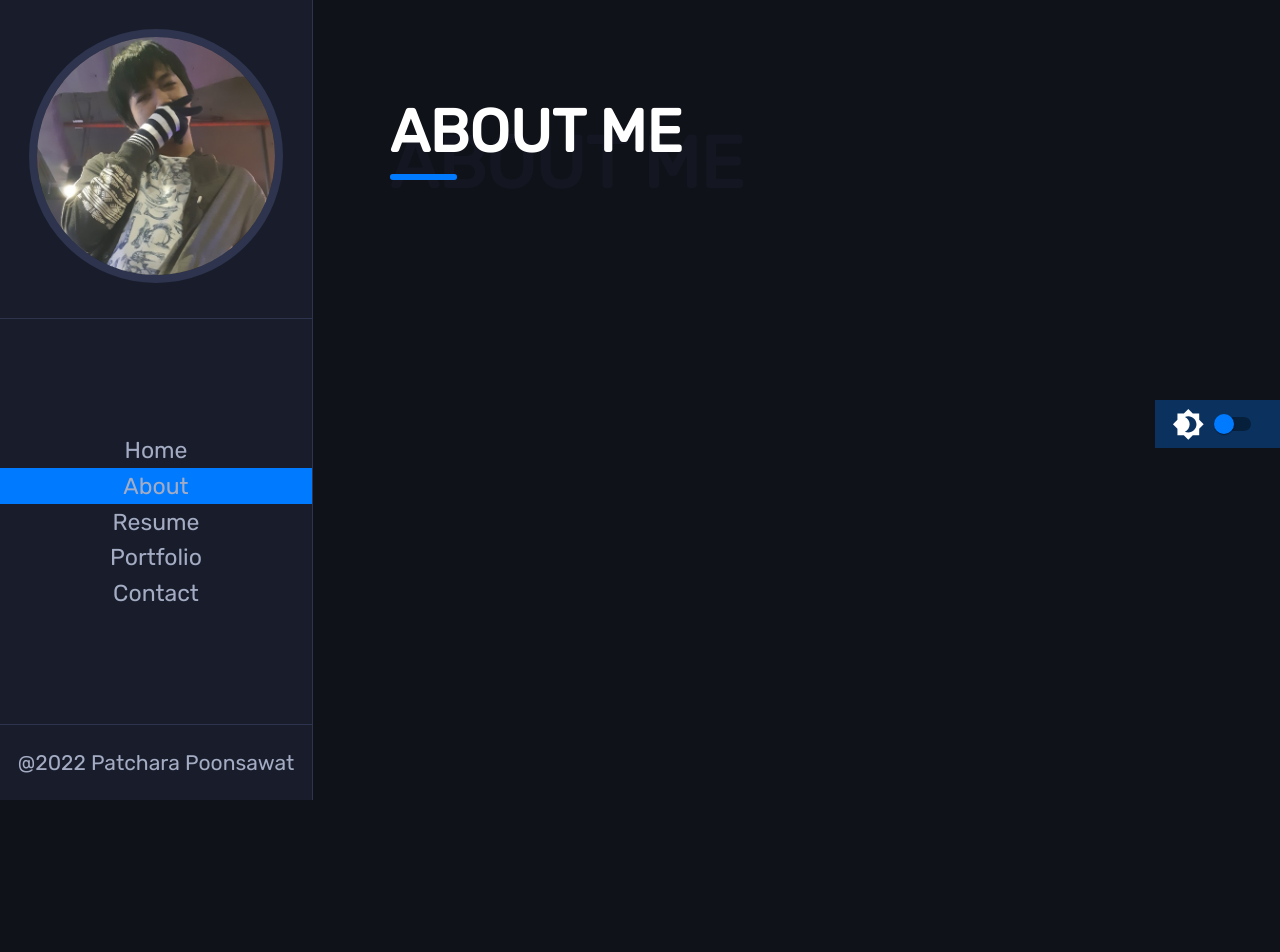
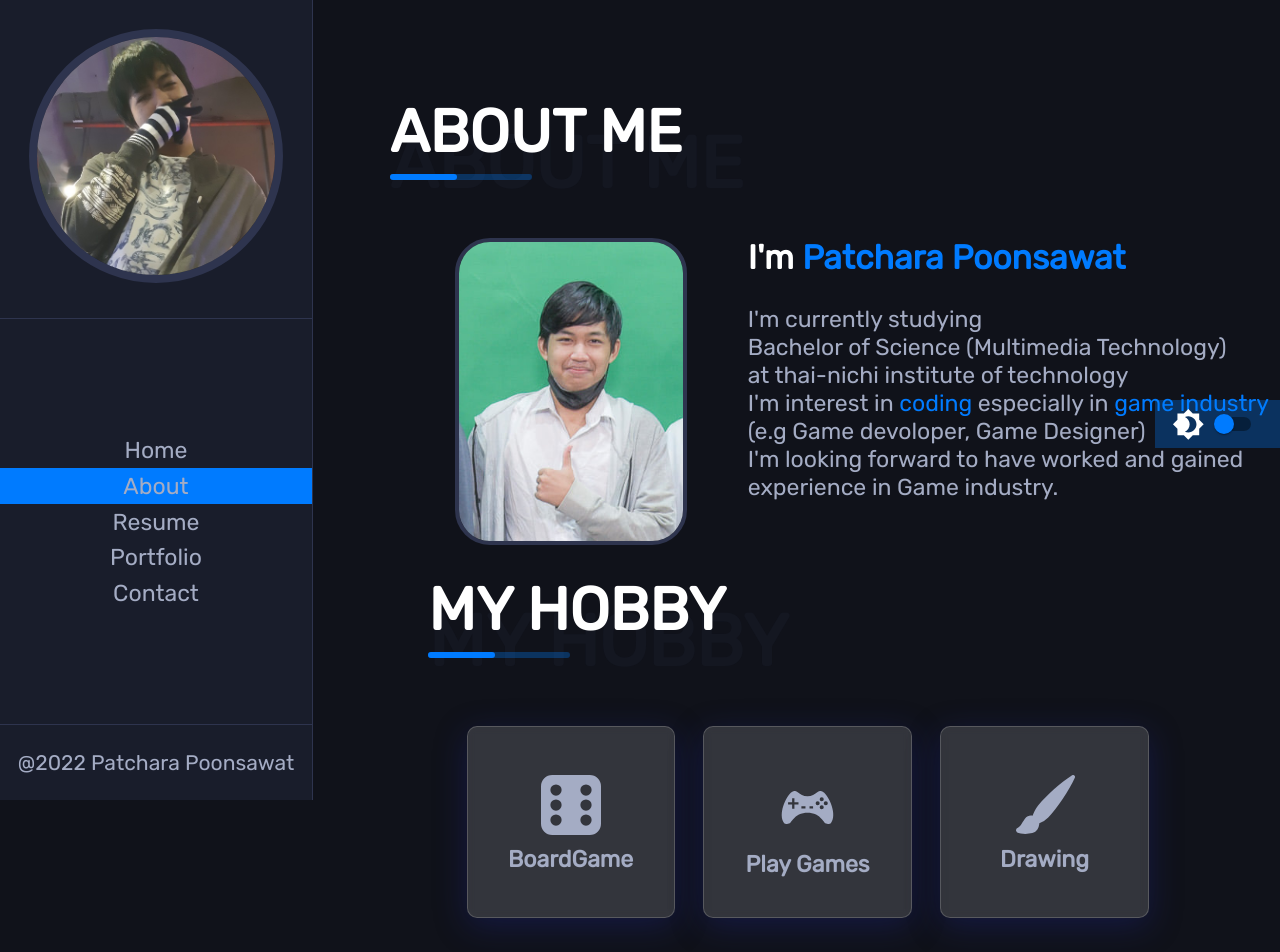
Before and after one commit to ittsty/ReactFinalProject, a React (Create React App) app: page /about in a window 1280 px wide. Shown: the top 952 px of the page. Before the commit the page ends 800 px from the top, so only its background shows below. Built offline with nearby package versions, Linux system fonts and the light colour scheme.

Commit message:
addAboutme_mid-warpup

```diff
--- a/src/App.js
+++ b/src/App.js
@@ -3,7 +3,6 @@ import styled from "styled-components"
 import {BrowserRouter as Router, Switch as Switching,Route} from "react-router-dom";
 import Switch from '@material-ui/core/Switch';
 import Brightness4Icon  from "@material-ui/icons/Brightness4";
-import { IconButton } from '@material-ui/core/';
 import { useState,useEffect} from "react";
 import HomePage from "./Pages/HomePage";
 import AboutPage from "./Pages/AboutPage";
--- a/src/Components/Title.js
+++ b/src/Components/Title.js
@@ -22,7 +22,7 @@ const TitleStyled = styled.div`
             content: "";
             position: absolute;
             bottom: 0;
-            width: 3.5rem;
+            width: 7.4rem;
             height: .33rem;
             background-color: var(--background-light-color-2);
             border-radius: 15px;
--- a/src/Pages/AboutPage.js
+++ b/src/Pages/AboutPage.js
@@ -1,14 +1,128 @@
-import React from 'react'
-import Title from '../Components/Title'
-import {MainLayout,InnerLayout} from '../styles/Layout'
+import React from "react";
+import Title from "../Components/Title";
+import { MainLayout, InnerLayout } from "../styles/Layout";
+import { BsFillDice6Fill, BsFillBrushFill } from "react-icons/bs";
+import { GiGamepad } from "react-icons/gi";
+import styled from "styled-components";
+import About from "../img/About.png";
+
 const AboutPage = () => {
   return (
-      <MainLayout>
+    <MainLayout>
+      <AboutStyle>
         <InnerLayout>
-          <Title title={'About me'} span={'About me'} />
+          <Title title={"About me"} span={"About me"} />
+          <div className="row">
+            <div className="Left">
+              <img src={About} alt=""></img>
+            </div>
+            <div className="Right">
+              <h1>
+                I'm <span>Patchara Poonsawat</span>
+              </h1>
+              <p>
+                I'm currently studying <br />
+                Bachelor of Science (Multimedia Technology) <br />
+                at thai-nichi institute of technology
+                <br />
+                I'm interest in <span>coding</span> especially in{" "}
+                <span>game industry</span> <br />
+                (e.g Game devoloper, Game Designer)
+                <br />
+                I'm looking forward to have worked and gained experience in Game
+                industry.
+              </p>
+            </div>
+          </div>
+          <AboutFreeTimeStyle>
+            <InnerLayout>
+              <div>
+                <Title title={"My Hobby"} span={"My Hobby"} />
+                <div className="row">
+                  <div className="column">
+                    <BsFillDice6Fill size={60} />
+                    <h3>BoardGame</h3>
+                  </div>
+                  <div className="column">
+                    <GiGamepad size={65} />
+                    <h3>Play Games</h3>
+                  </div>
+                  <div className="column">
+                    <BsFillBrushFill size={60} />
+                    <h3>Drawing</h3>
+                  </div>
+                </div>
+              </div>
+            </InnerLayout>
+          </AboutFreeTimeStyle>
         </InnerLayout>
-      </MainLayout>
-  )
-}
+      </AboutStyle>
+    </MainLayout>
+  );
+};
 
-export default AboutPage
+const AboutStyle = styled.section`
+  .row {
+    height: 18rem;
+    padding: 0.5rem;
+  }
+  .Left {
+    height: inherit;
+    float: left;
+    justify-content: center;
+    padding-top: 2.5rem;
+    margin-left: 1rem;
+    width: 35%;
+    text-align: center;
+    img {
+      max-height: 16rem;
+      border-radius: 35px;
+      border: 4px solid var(--border-color);
+    }
+  }
+  .Right {
+    height: inherit;
+    float: right;
+    justify-content: center;
+    padding-top: 2.5rem;
+    margin-left: 1rem;
+    width: 60%;
+    text-align: left;
+    h1 {
+      font-size: 1.75rem;
+      color: var(--white-color);
+      span {
+        font-size: 1.75rem;
+      }
+    }
+    p {
+      margin-top: 28px;
+    }
+  }
+`;
+const AboutFreeTimeStyle = styled.section`
+  .row {
+    height: 8rem;
+    padding: 0.5rem;
+    margin-top: 3rem;
+  }
+  .column {
+    height: 10rem;
+    float: left;
+    justify-content: center;
+    padding-top: 2.5rem;
+    margin-left: 1.5rem;
+    width: 25%;
+    text-align: center;
+    background: rgba(255, 255, 255, 0.15);
+    box-shadow: 0 8px 32px 0 rgba(31, 38, 135, 0.37);
+    backdrop-filter: blur(4px);
+    -webkit-backdrop-filter: blur(4px);
+    border-radius: 10px;
+    border: 1px solid rgba(255, 255, 255, 0.18);
+    h3 {
+      margin-top: 0.25rem;
+    }
+  }
+`;
+export default AboutPage;
--- a/src/Pages/HomePage.js
+++ b/src/Pages/HomePage.js
@@ -9,9 +9,7 @@ const HomePage = () => {
     <HomePageStyled>
       <div className='typography'>
         <h1>Hi I'm <span>Patchara Poonsawat</span></h1>
-        <p>Lorem Ipsum is simply dummy text of the printing and typesetting industry.
-          Lorem Ipsum has been the industry's standard dummy text ever since the 1500s,
-          when an unknown printer took a galley of type and scrambled it to make a type specimen book</p>
+        <p>WORK PLAY & LELAX</p>
         <div className='icons'>
           <div className='icon i-facebook'><Facebook/></div>
           <div className='icon i-github'><GitHub/></div>
--- a/src/Pages/ResumePage.js
+++ b/src/Pages/ResumePage.js
@@ -1,51 +1,68 @@
-import React from 'react'
-import Title from '../Components/Title'
-import {MainLayout,InnerLayout} from '../styles/Layout'
+import React from "react";
+import Title from "../Components/Title";
+import { MainLayout, InnerLayout } from "../styles/Layout";
 import styled from "styled-components";
-import ProgressBar from '../Components/ProgressBar'
-import SmallTitle from '../Components/SmallTitle';
-import ResumeItem from '../Components/Resume-item';
-import SchoolIcon from "@material-ui/icons/School"
+import { FaGamepad, FaPhotoVideo, FaPencilRuler } from "react-icons/fa";
+import ProgressBar from "../Components/ProgressBar";
+import SmallTitle from "../Components/SmallTitle";
+import ResumeItem from "../Components/Resume-item";
+import SchoolIcon from "@material-ui/icons/School";
 
 const ResumePage = () => {
-
-  const school = <SchoolIcon />
-
+  const school = <SchoolIcon />;
   return (
-
     <MainLayout>
       <InnerLayout>
-        {/* <Title title={"Resume"} span={"Resume"} /> */}
         <SkillsStyled>
           <Title title={"My Skills"} span={"my skills"} />
           <InnerLayout>
             <div className="skills">
-              <ProgressBar title={"HTML5"} width={"100%"} text={"70%"} />
-              <ProgressBar title={"CSS3"} width={"90%"} text={"90%"} />
-              <ProgressBar title={"JAVASCRIPT"} width={"85%"} text={"85%"} />
-              <ProgressBar title={"JAVA"} width={"60%"} text={"60%"} />
-              <ProgressBar title={"PYTHON"} width={"95%"} text={"95%"} />
-              <ProgressBar title={"React JS"} width={"75%"} text={"75%"} />
-              <ProgressBar title={"UNITY"} width={"75%"} text={"75%"} />
+              <ProgressBar
+                title={"HTML5"}
+                width={"60%"}
+                text={"Intermediate"}
+              />
+              <ProgressBar title={"JAVASCRIPT"} width={"25%"} text={"Basic"} />
+              <ProgressBar title={"CSS3"} width={"60%"} text={"Intermediate"} />
+              <ProgressBar title={"JAVA"} width={"20%"} text={"Basic"} />
+              <ProgressBar
+                title={"UNITY"}
+                width={"70%"}
+                text={"Intermediate"}
+              />
+              <ProgressBar title={"React JS"} width={"20%"} text={"Basic"} />
+            </div>
+          </InnerLayout>
+          <Title title={"Language Skill"} span={"Language Skill"} />
+          <InnerLayout>
+            <div className="l_skills">
+              <h4>Thai | Native</h4>
+              <ProgressBar title={""} width={"100%"} />
+              <h4>English | Toeic Score 640</h4>
+              <ProgressBar title={""} width={"64%"} />
+              <h4>Japanese | Beginner</h4>
+              <ProgressBar title={""} width={"30%"} />
             </div>
           </InnerLayout>
         </SkillsStyled>
 
-        <MainRoleStyle >
+        <MainRoleStyle>
           <Title title={"My MainRole"} span={"My MainRole"} />
           <InnerLayout>
-            <div className='row'>
-                <div className="column green">
-                  <h1>A</h1>
+            <div className="row">
+              <div className="column">
+                <FaGamepad size={60} />
+                <h3>Game Devoloper</h3>
               </div>
-              <div className="column blue">
-                <h1>C</h1>
+              <div className="column">
+                <FaPencilRuler size={60} />
+                <h3>designer</h3>
               </div>
-              <div className="column red">
-                <h1>B</h1>
+              <div className="column">
+                <FaPhotoVideo size={60} />
+                <h3>Video Editor</h3>
               </div>
             </div>
-
           </InnerLayout>
         </MainRoleStyle>
 
@@ -57,67 +74,85 @@ const ResumePage = () => {
             </div>
             <div className="resume-content ">
               <ResumeItem
-                        year={'2019 - Present'}
-                        title={'Thai-Nichi Institute of Technology'}
+                year={"2019 - Present"}
+                title={"Thai-Nichi Institute of Technology"}
                 subTitle={"bachelor's degree"}
               />
               <ResumeItem
-                        year={'2016 - 2019'}
-                        title={'Bodindecha (Sing Singhaseni)2 School'}
-                        subTitle={'High School'}
-                        text={'Mathematics-Science'}
+                year={"2016 - 2019"}
+                title={"Bodindecha (Sing Singhaseni)2 School"}
+                subTitle={"High School"}
+                text={"Mathematics-Science"}
               />
               <ResumeItem
-                        year={'2014 - 2016'}
-                        title={'Bodindecha (Sing Singhaseni)2 School'}
-                        subTitle={'Middle School'}
+                year={"2014 - 2016"}
+                title={"Bodindecha (Sing Singhaseni)2 School"}
+                subTitle={"Middle School"}
               />
             </div>
           </InnerLayout>
         </ResumeStyled>
       </InnerLayout>
-
     </MainLayout>
   );
-}
+};
 
 const MainRoleStyle = styled.section`
-.row{
-  height: 5rem;
-  padding: 1.5rem;
+  .row {
+    height: 10rem;
+    padding: 0.5rem;
   }
   .column {
+    height: 10rem;
     float: left;
-  width: 33.33%;
-  text-align: center ;
+    justify-content: center;
+    padding-top: 2.5rem;
+    margin-left: 1rem;
+    width: 25%;
+    text-align: center;
+    background: rgba(255, 255, 255, 0.15);
+    box-shadow: 0 8px 32px 0 rgba(31, 38, 135, 0.37);
+    backdrop-filter: blur(4px);
+    -webkit-backdrop-filter: blur(4px);
+    border-radius: 10px;
+    border: 1px solid rgba(255, 255, 255, 0.18);
+    h3 {
+      margin-top: 0.25rem;
     }
-.red { color: red; background: pink; }
-.blue { color: blue; background: lightblue; }
-.green { color: green; background: lightgreen; }
-`
+  }
+`;
 
 const SkillsStyled = styled.section`
-    .skills{
+  .skills {
     display: grid;
     grid-template-columns: repeat(2, 1fr);
     grid-row-gap: 2rem;
     grid-column-gap: 3rem;
-        @media screen and (max-width: 700px){
+    @media screen and (max-width: 700px) {
+      grid-template-columns: repeat(1, 1fr);
+    }
+  }
+  .l_skills {
+    display: grid;
+    grid-template-columns: repeat(1, 1fr);
+    grid-row-gap: 2rem;
+    grid-column-gap: 3rem;
+    @media screen and (max-width: 700px) {
       grid-template-columns: repeat(1, 1fr);
     }
   }
 `;
 
 const ResumeStyled = styled.section`
-    .small-title{
+  .small-title {
     padding-bottom: 3rem;
   }
-    .u-small-title-margin{
+  .u-small-title-margin {
     margin-top: 4rem;
   }
 
-    .resume-content{
+  .resume-content {
     border-left: 2px solid var(--border-color);
   }
 `;
-export default ResumePage
+export default ResumePage;
```
Also changed, not shown: src/styles/GlobalStyle.js (+0 -18 lines), src/img/About.png (added). Lines whose indentation alone changed are shown as unchanged.
